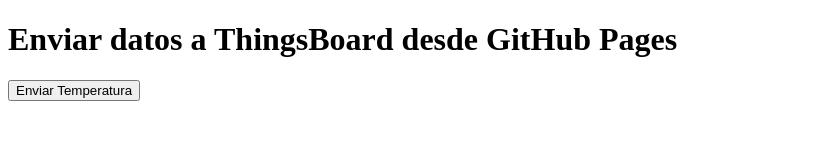
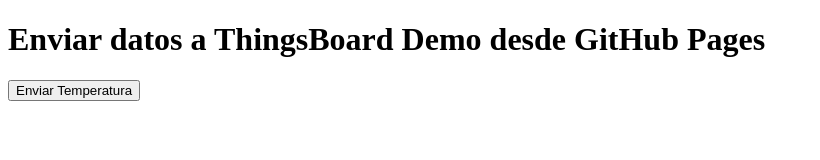
Before and after one commit to CristianHardware/main, a plain HTML site: page index.html in a window 1280 px wide. Shown: the whole page, without its empty margins (0-820 px from the left). Drawn offline with Linux system fonts and the light colour scheme.

Commit message:
Update index.html

```diff
--- a/index.html
+++ b/index.html
@@ -6,7 +6,7 @@
     <title>Enviar Datos a ThingsBoard Demo</title>
 </head>
 <body>
-    <h1>Enviar datos a ThingsBoard desde GitHub Pages</h1>
+    <h1>Enviar datos a ThingsBoard Demo desde GitHub Pages</h1>
     <button id="sendMessage">Enviar Temperatura</button>
 
     <script>
```
